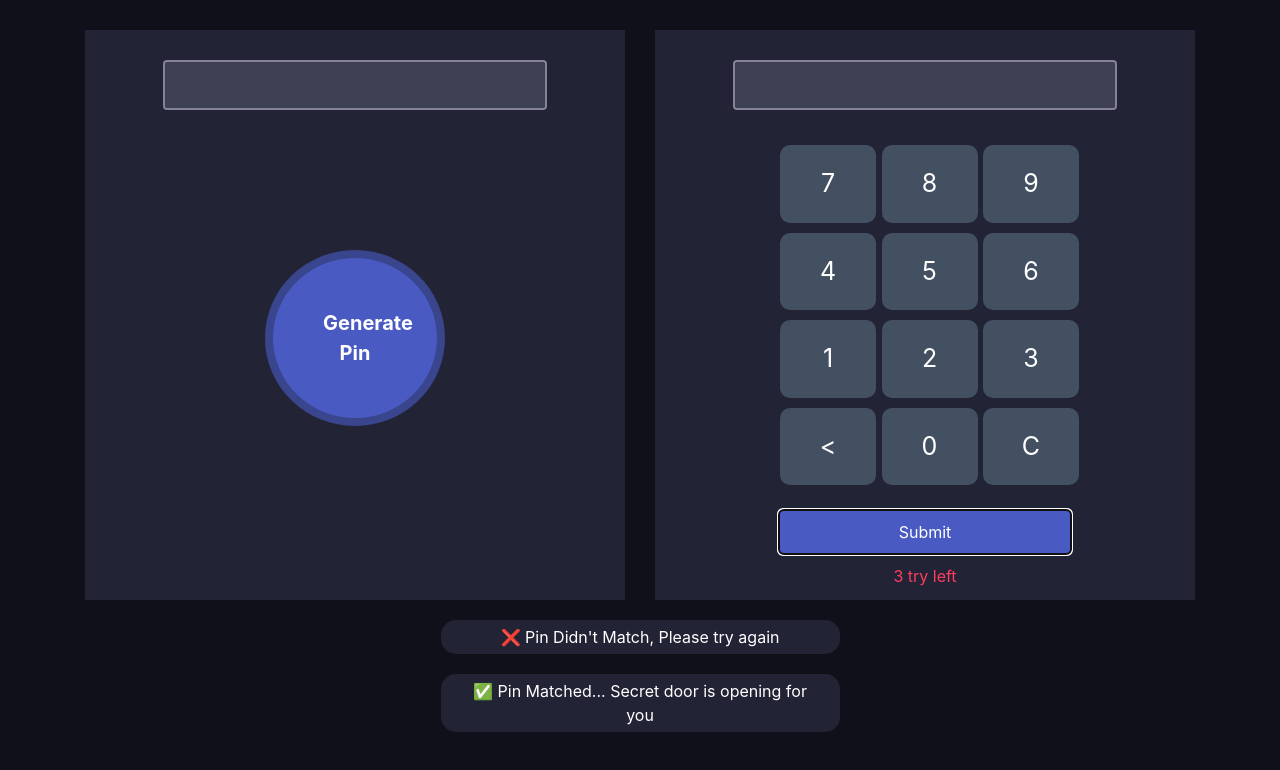
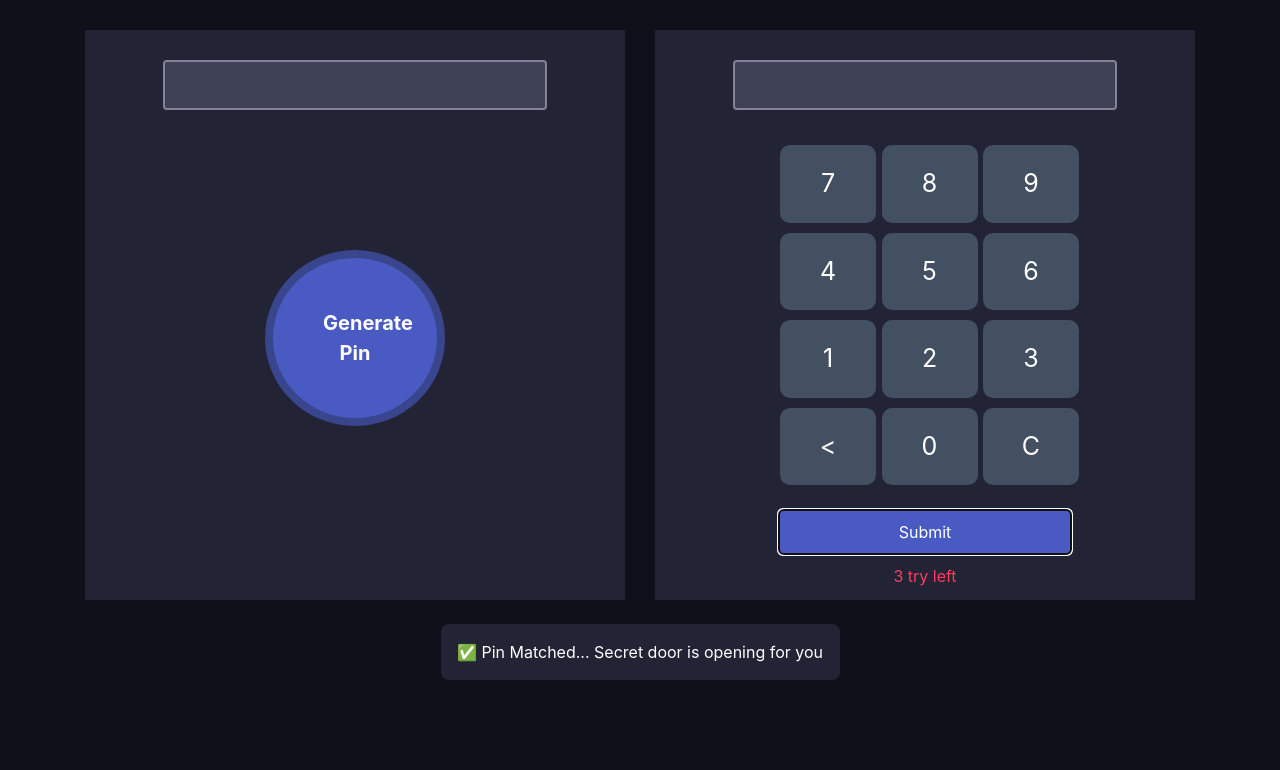
Before and after one commit to abdur-rhaman-babu/js-pin-matcher, a plain HTML site: page index.html in a window 1280 px wide. Both pictures are taken after a click on the button "Submit". Drawn offline with nearby package versions, Linux system fonts and the light colour scheme.

Commit message:
pin matcher done

```diff
--- a/index.html
+++ b/index.html
@@ -42,7 +42,7 @@
                                 <div class="button">C</div>
                             </div>
                             <div>
-                                <button type="submit" class="submit-btn">Submit</button>
+                                <button onclick="isPinMatch()" type="submit" class="submit-btn">Submit</button>
                                 <p class="action-left">3 try left</p>
                             </div>
                     </div>
@@ -50,8 +50,9 @@
             </div>
         </div>
         <div class="notify-section">
-            <p class="notify">❌ Pin Didn't Match, Please try again</p>
-            <p class="notify">✅ Pin Matched... Secret door is opening for you</p>
+            <p id="show-message"></p>
+            <!-- <p class="notify">❌ Pin Didn't Match, Please try again</p>
+            <p class="notify">✅ Pin Matched... Secret door is opening for you</p> -->
         </div>
     </div>
     <script src="script.js"></script>
--- a/script.js
+++ b/script.js
@@ -33,4 +33,15 @@ calculator.addEventListener('click', (event)=>{
    }
 })
 
-//
+// pin match
+const showMessage = document.getElementById('show-message')
+
+const isPinMatch = () =>{
+    if ( pinInput.value === display.value){
+        showMessage.style.display = 'block';
+        showMessage.innerText =  "✅ Pin Matched... Secret door is opening for you"
+    }else{
+        showMessage.style.display = 'block';
+        showMessage.innerText = "❌ Pin Didn't Match, Please try again"
+    }
+}
--- a/style.css
+++ b/style.css
@@ -104,3 +104,14 @@ color: #E0B612;
     color: #FF3C5F;
     margin-top: 10px;
 }
+
+.notify-section p{
+    border-radius:.5rem;
+    background:#222436;
+    color:#fff;
+    margin-top:1.5rem;
+    padding: 1rem;
+    text-align:center;
+    font-size:1rem;
+    display:none;
+}
```
